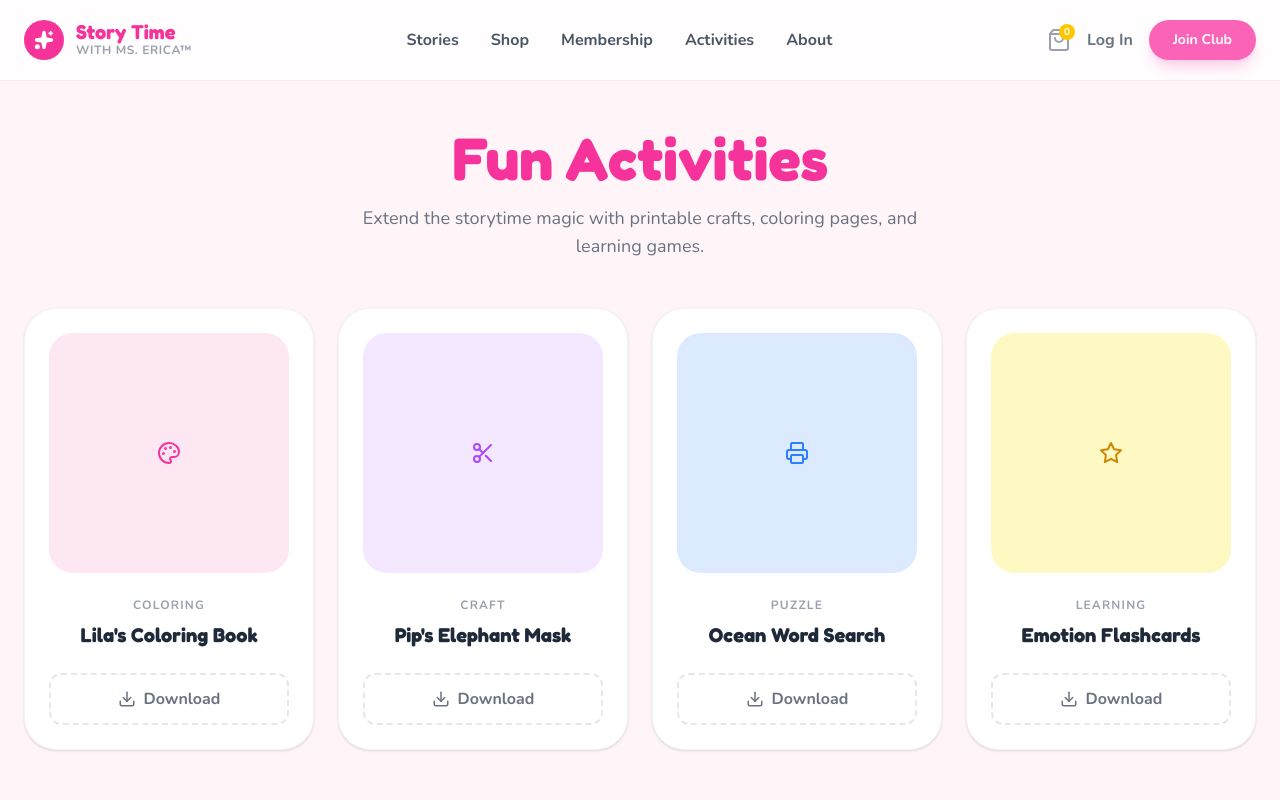
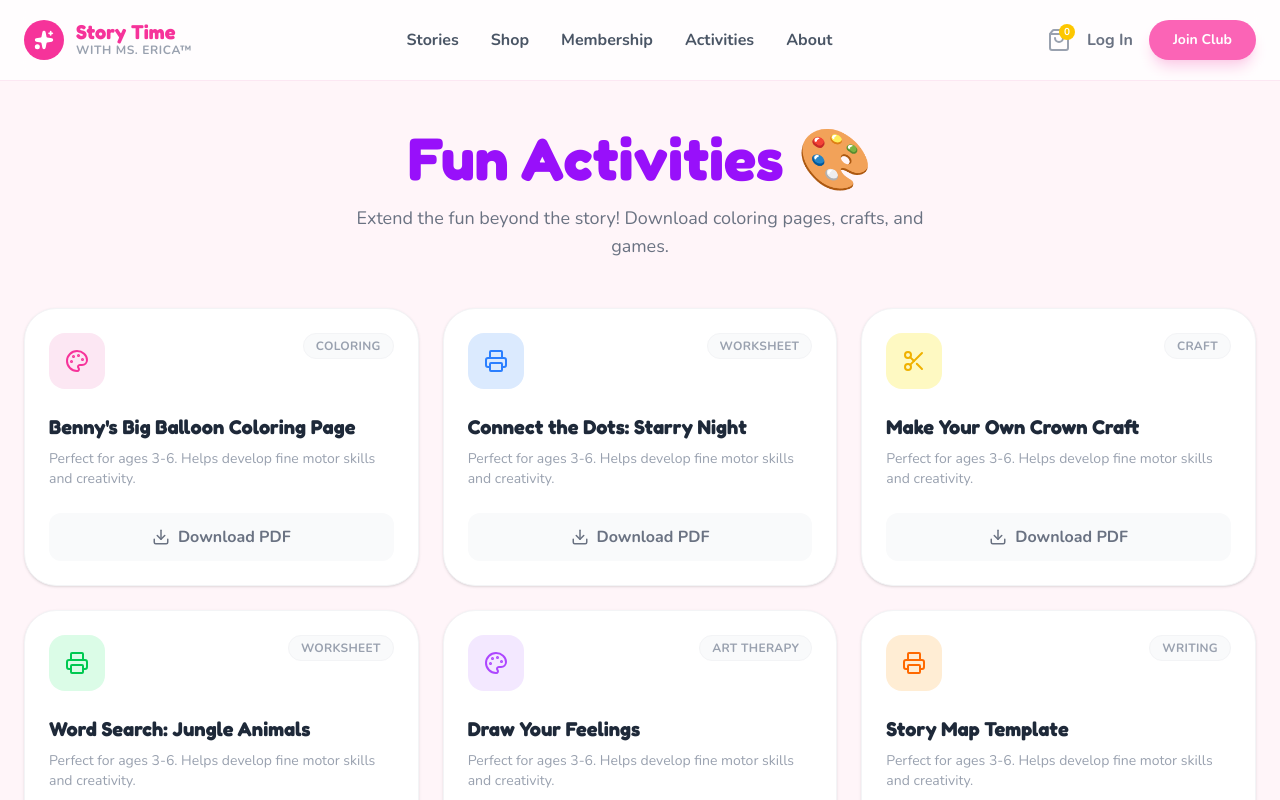
Before and after one commit to moabytemusic-code/story-time, a Next.js app: page /activities in a window 1280 px wide. Shown: the top 800 px of the page. Built offline with nearby package versions, Linux system fonts and the light colour scheme.

Commit message:
feat: Add Activities page

```diff
--- a/src/app/activities/page.js
+++ b/src/app/activities/page.js
@@ -1,16 +1,16 @@
 "use client";
 import Navbar from '@/components/Navbar';
 import Footer from '@/components/Footer';
-import { Download, Printer, Scissors, Palette } from 'lucide-react';
+import { Download, Printer, Palette, Scissors } from 'lucide-react';
 
 const ACTIVITIES = [
-    { id: 1, title: "Lila's Coloring Book", type: "Coloring", icon: <Palette size={24} />, color: "bg-pink-100", text: "text-pink-500" },
-    { id: 2, title: "Pip's Elephant Mask", type: "Craft", icon: <Scissors size={24} />, color: "bg-purple-100", text: "text-purple-500" },
-    { id: 3, title: "Ocean Word Search", type: "Puzzle", icon: <Printer size={24} />, color: "bg-blue-100", text: "text-blue-500" },
-    { id: 4, title: "Emotion Flashcards", type: "Learning", icon: <Star size={24} />, color: "bg-yellow-100", text: "text-yellow-600" },
+    { id: 1, title: "Benny's Big Balloon Coloring Page", type: "Coloring", icon: <Palette size={24} />, color: "bg-pink-100 text-pink-500" },
+    { id: 2, title: "Connect the Dots: Starry Night", type: "Worksheet", icon: <Printer size={24} />, color: "bg-blue-100 text-blue-500" },
+    { id: 3, title: "Make Your Own Crown Craft", type: "Craft", icon: <Scissors size={24} />, color: "bg-yellow-100 text-yellow-500" },
+    { id: 4, title: "Word Search: Jungle Animals", type: "Worksheet", icon: <Printer size={24} />, color: "bg-green-100 text-green-500" },
+    { id: 5, title: "Draw Your Feelings", type: "Art Therapy", icon: <Palette size={24} />, color: "bg-purple-100 text-purple-500" },
+    { id: 6, title: "Story Map Template", type: "Writing", icon: <Printer size={24} />, color: "bg-orange-100 text-orange-500" },
 ];
-
-function Star({ size }) { return <svg xmlns="http://www.w3.org/2000/svg" width={size} height={size} viewBox="0 0 24 24" fill="none" stroke="currentColor" strokeWidth="2" strokeLinecap="round" strokeLinejoin="round"><polygon points="12 2 15.09 8.26 22 9.27 17 14.14 18.18 21.02 12 17.77 5.82 21.02 7 14.14 2 9.27 8.91 8.26 12 2"></polygon></svg> }
 
 export default function Activities() {
     return (
@@ -18,24 +18,33 @@ export default function Activities() {
             <Navbar />
 
             <section className="pt-32 pb-12 px-6 text-center">
-                <h1 className="font-rounded font-extrabold text-4xl md:text-6xl text-pink-500 mb-4">Fun Activities</h1>
-                <p className="text-gray-500 text-lg max-w-xl mx-auto">Extend the storytime magic with printable crafts, coloring pages, and learning games.</p>
+                <h1 className="font-rounded font-extrabold text-4xl md:text-6xl text-purple-600 mb-4">Fun Activities 🎨</h1>
+                <p className="text-gray-500 text-lg max-w-xl mx-auto">Extend the fun beyond the story! Download coloring pages, crafts, and games.</p>
             </section>
 
             <section className="px-6 pb-20">
-                <div className="max-w-7xl mx-auto grid md:grid-cols-2 lg:grid-cols-4 gap-6">
+                <div className="max-w-7xl mx-auto grid md:grid-cols-2 lg:grid-cols-3 gap-6">
                     {ACTIVITIES.map(activity => (
-                        <div key={activity.id} className="bg-white p-6 rounded-[32px] border border-gray-100 shadow-sm hover:shadow-xl hover:-translate-y-2 transition-all group">
-                            <div className={`aspect-square ${activity.color} rounded-[24px] flex items-center justify-center mb-6 group-hover:scale-105 transition-transform ${activity.text}`}>
-                                {activity.icon}
+                        <div key={activity.id} className="bg-white p-6 rounded-[32px] border border-gray-100 shadow-sm hover:shadow-lg hover:shadow-purple-100/50 transition-all group">
+                            <div className="flex items-start justify-between mb-6">
+                                <div className={`w-14 h-14 rounded-2xl ${activity.color} flex items-center justify-center`}>
+                                    {activity.icon}
+                                </div>
+                                <span className="bg-gray-50 text-gray-400 text-xs font-bold px-3 py-1 rounded-full uppercase tracking-wide border border-gray-100">
+                                    {activity.type}
+                                </span>
                             </div>
-                            <div className="text-center">
-                                <span className="text-xs font-bold text-gray-400 uppercase tracking-widest mb-2 block">{activity.type}</span>
-                                <h3 className="font-rounded font-bold text-xl text-gray-800 mb-6">{activity.title}</h3>
-                                <button className="w-full py-3 rounded-xl border-2 border-dashed border-gray-200 text-gray-500 font-bold hover:border-pink-400 hover:text-pink-500 hover:bg-pink-50 transition-all flex items-center justify-center gap-2">
-                                    <Download size={18} /> Download
-                                </button>
-                            </div>
+
+                            <h3 className="font-rounded font-bold text-xl text-gray-800 mb-2 group-hover:text-purple-500 transition-colors">
+                                {activity.title}
+                            </h3>
+                            <p className="text-gray-400 text-sm mb-6">
+                                Perfect for ages 3-6. Helps develop fine motor skills and creativity.
+                            </p>
+
+                            <button className="w-full bg-gray-50 hover:bg-purple-500 hover:text-white text-gray-500 font-bold py-3 rounded-xl flex items-center justify-center gap-2 transition-all">
+                                <Download size={18} /> Download PDF
+                            </button>
                         </div>
                     ))}
                 </div>
```
